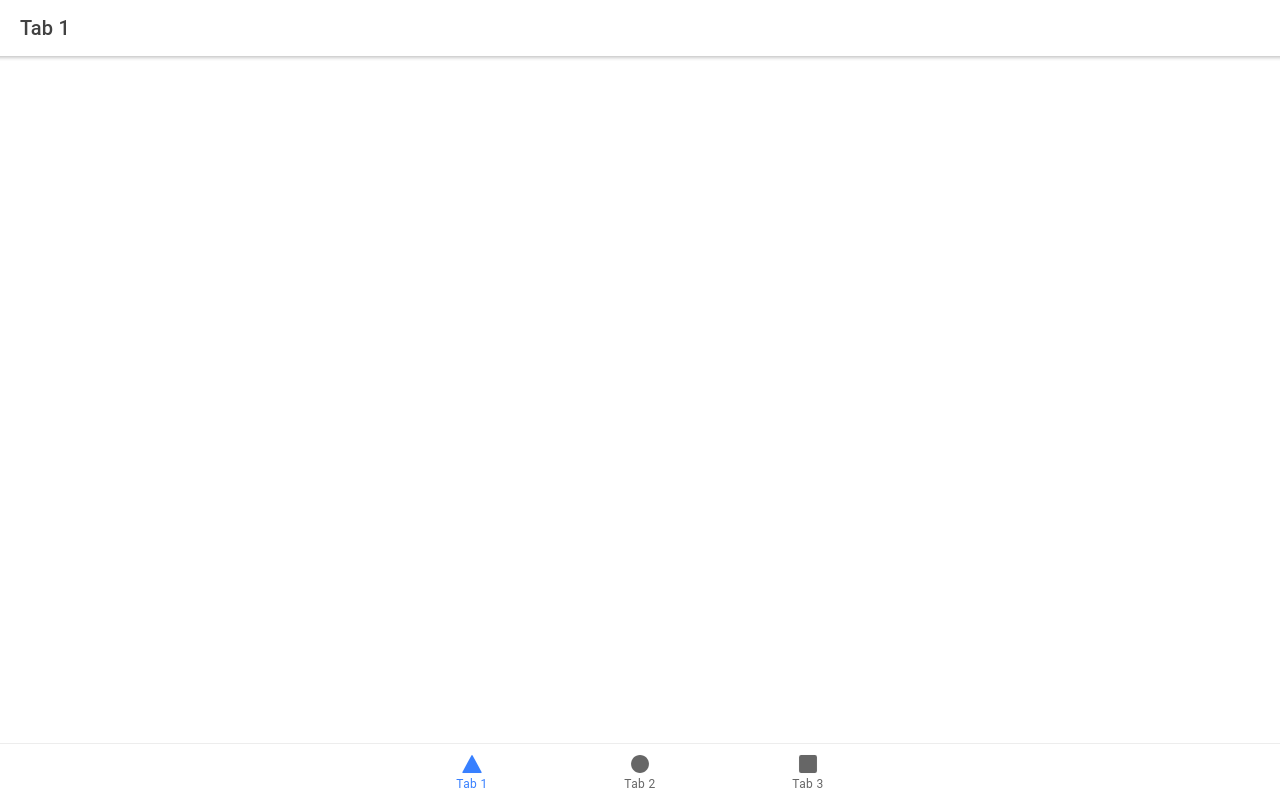
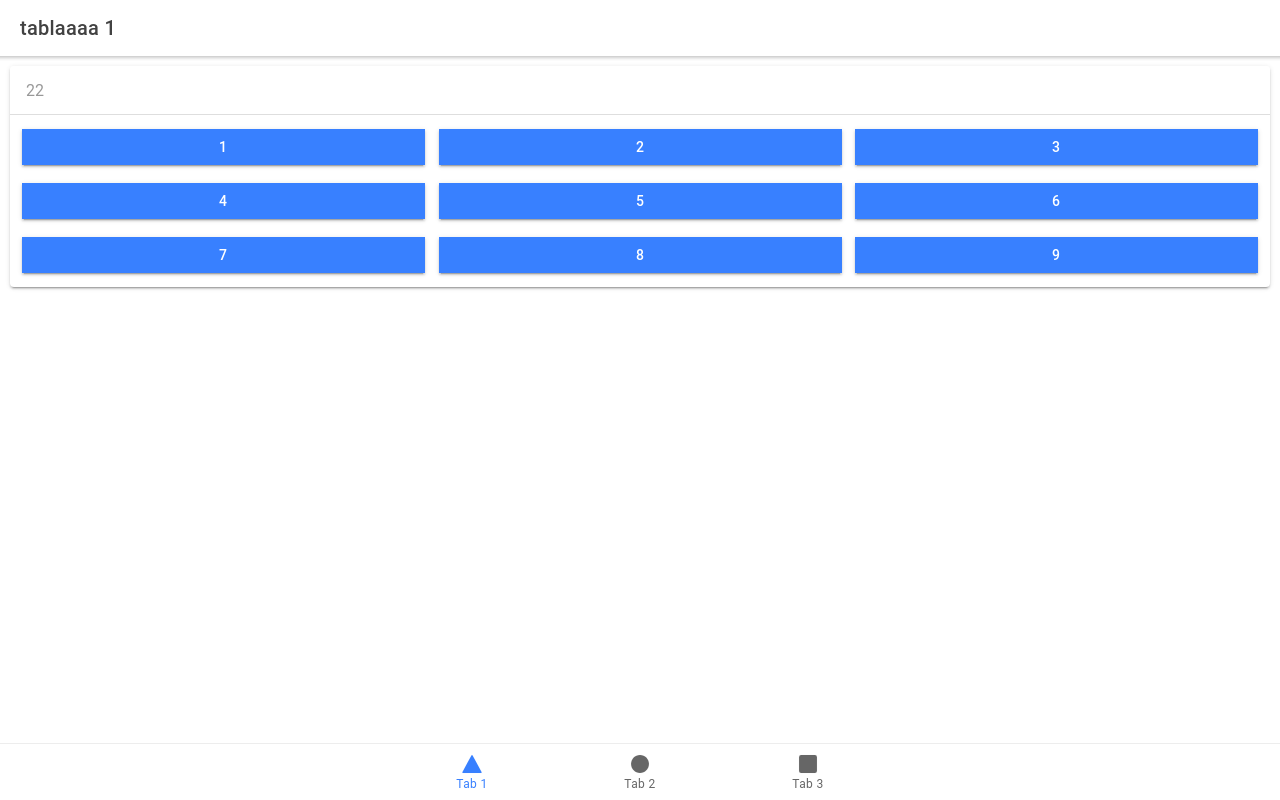
Before and after one commit to stealth14/dam-calculator, a React (Create React App) app: page /tab1 in a window 1280 px wide. Built offline with nearby package versions, Linux system fonts and the light colour scheme.

Commit message:
keyboard and display layout

```diff
--- /dev/null
+++ b/src/components/Calculator.tsx
@@ -0,0 +1,14 @@
+import {
+  IonCard,
+} from "@ionic/react";
+import Display from "./Display";
+import Keyboard from "./Keyboard";
+
+export default function Calculator() {
+  return (
+    <IonCard>
+        <Display value={22} />
+        <Keyboard />
+    </IonCard>
+  );
+}
--- /dev/null
+++ b/src/components/Display.tsx
@@ -0,0 +1,15 @@
+import { IonItem, IonInput, IonLabel } from "@ionic/react";
+
+interface DisplayProps {
+  value: number;
+}
+
+export default function Display(props: DisplayProps) {
+  const { value } = props;
+
+  return (
+    <IonItem>
+      <IonInput disabled value={value}/>
+    </IonItem>
+  );
+}
--- /dev/null
+++ b/src/components/Keyboard.tsx
@@ -0,0 +1,31 @@
+import { IonGrid, IonRow, IonCol, IonButton } from "@ionic/react";
+import "./Calculator.css";
+
+export default function Keyboard() {
+  function renderKeys() {
+    let values = new Array(10).keys();
+
+    const keys = Array.from(values).map((value) => {
+      return (
+        <IonCol key={`row_${value}`}>
+          <IonButton expand="full">{value}</IonButton>
+        </IonCol>
+      );
+    });
+
+    const rows = new Array(3).keys();
+
+    return Array.from(rows).map((row) => {
+      const base = row * 3;
+      const rowKeys = [...keys.slice(base + 1, base + 4)];
+
+      return <IonRow key={`row_${row}`}>{rowKeys}</IonRow>;
+    });
+  }
+
+  return (
+    <IonGrid>
+      {renderKeys()}
+    </IonGrid>
+  );
+}
--- a/src/pages/Tab1.tsx
+++ b/src/pages/Tab1.tsx
@@ -1,13 +1,14 @@
 import { IonContent, IonHeader, IonPage, IonTitle, IonToolbar } from '@ionic/react';
 import ExploreContainer from '../components/ExploreContainer';
 import './Tab1.css';
+import Calculator from '../components/Calculator';
 
 const Tab1: React.FC = () => {
   return (
     <IonPage>
       <IonHeader>
         <IonToolbar>
-          <IonTitle>Tab 1</IonTitle>
+          <IonTitle>tablaaaa 1</IonTitle>
         </IonToolbar>
       </IonHeader>
       <IonContent fullscreen>
@@ -15,8 +16,8 @@ const Tab1: React.FC = () => {
           <IonToolbar>
             <IonTitle size="large">Tab 1</IonTitle>
           </IonToolbar>
-
         </IonHeader>
+        <Calculator/>
       </IonContent>
     </IonPage>
   );
```
Also changed, not shown: src/components/Calculator.css (added).
